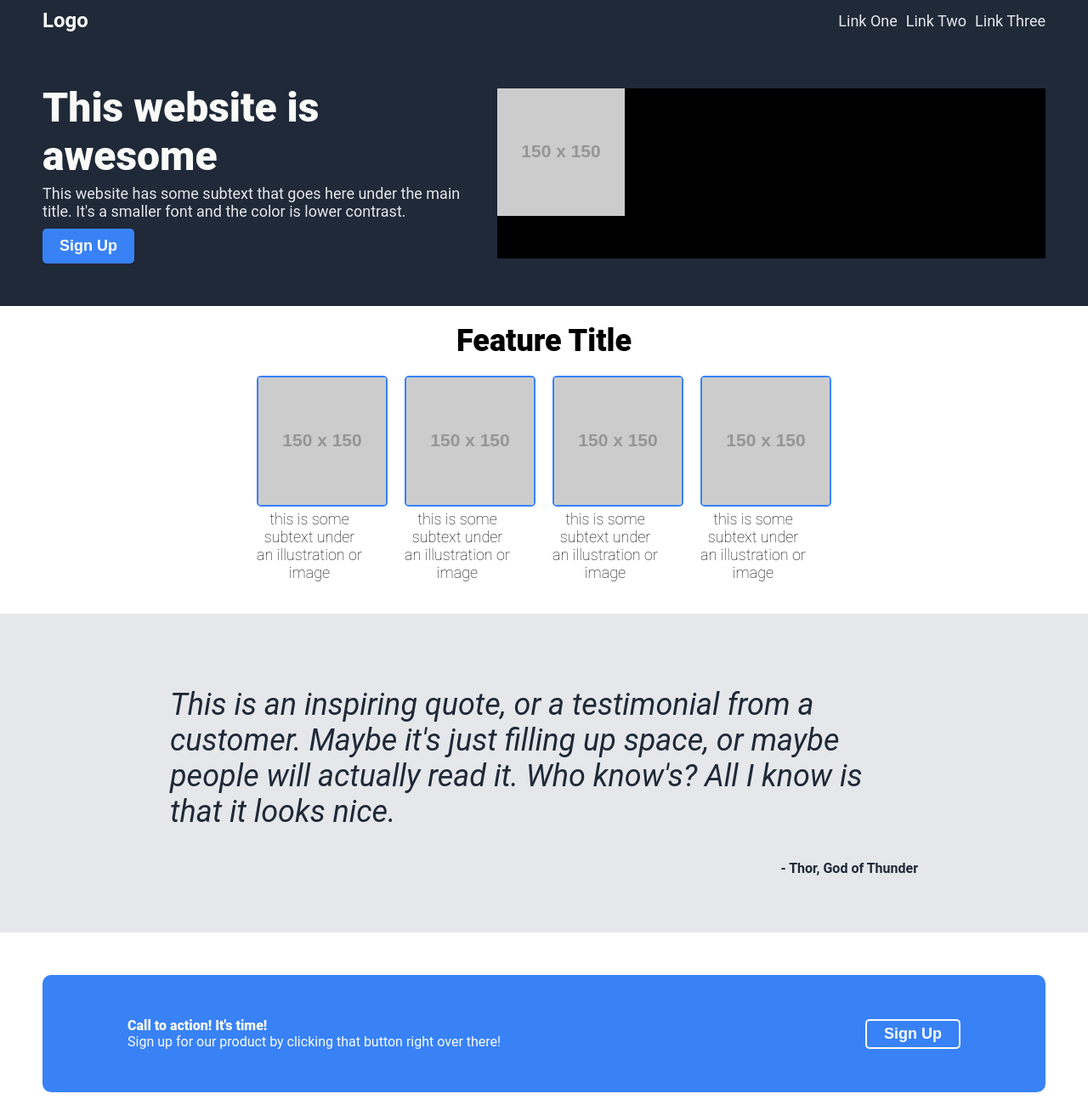
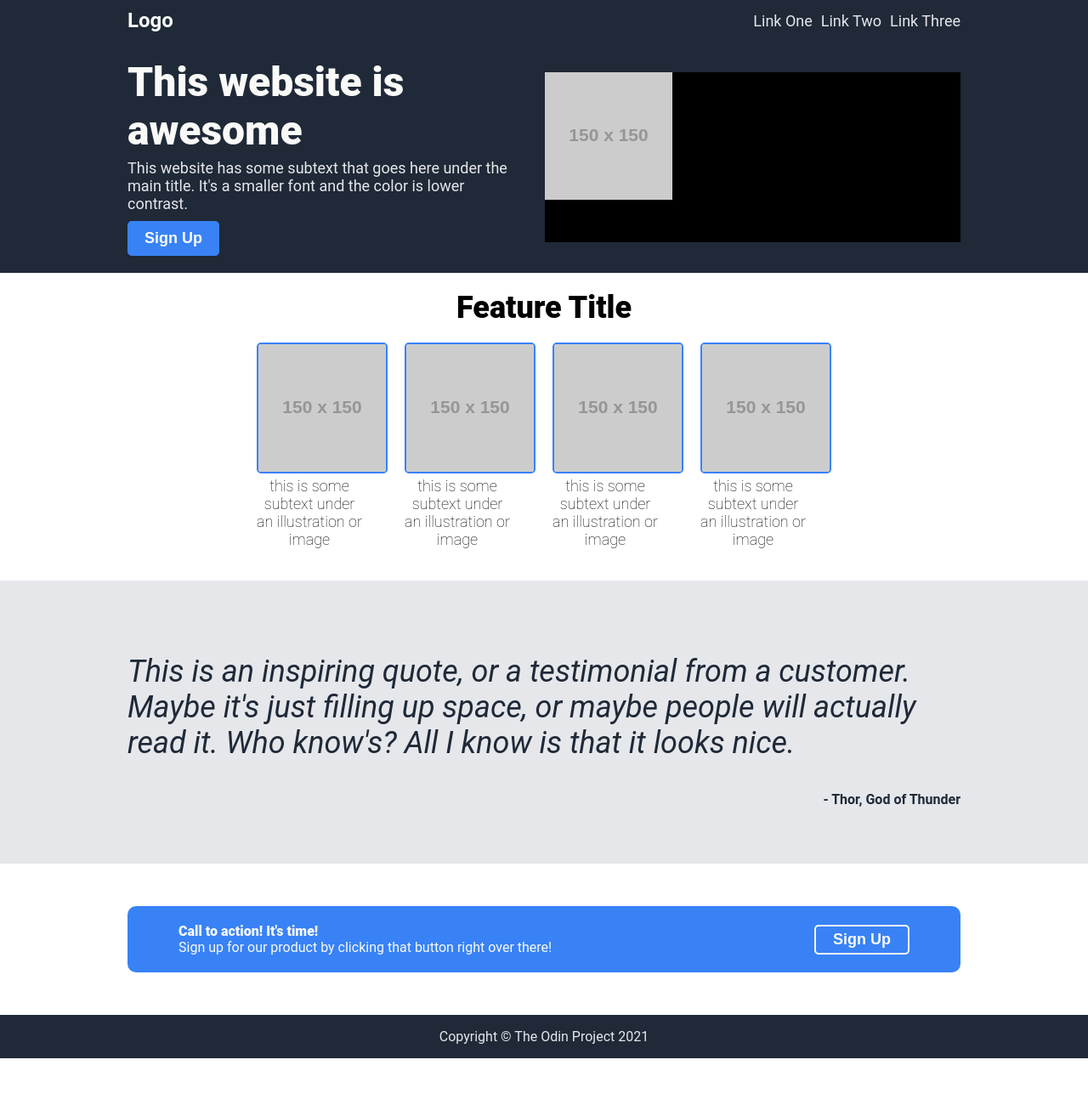
Before and after one commit to quarrybreeze/top-project-landing-page, a plain HTML site: page index.html in a window 1280 px wide. Shown: the top 1300 px of the page at 85% size. After the commit the page ends 1245 px from the top, so only its background shows below. Drawn offline with Linux system fonts and the light colour scheme; placeholder pictures from the web are drawn by us.

Commit message:
updated padding on margins to make it look more like picture.

```diff
--- a/styles.css
+++ b/styles.css
@@ -10,7 +10,7 @@ body {
     background-color: #1F2937;
     align-items: center;
     justify-content: space-between;
-    padding: 10px 50px;
+    padding: 10px 150px;
 }
 
 .headerlinks ul {
@@ -30,7 +30,7 @@ body {
     justify-content: space-between;
     background-color: #1F2937;
     color: #F9FAF8;
-    padding: 50px;
+    padding: 20px 150px;
 }
 
 .herotext h1{
@@ -122,7 +122,7 @@ a {
     justify-content: center;
     background-color: #E5E7EB;
     color: #1F2937;
-    padding: 50px 200px;;
+    padding: 50px 150px;;
 }
 
 .testimonialtext {
@@ -139,7 +139,7 @@ a {
     display: flex;
     flex-direction: column;
     color: #F9FAF8;
-    padding: 50px;
+    padding: 50px 150px;
 }
 
 #ctatitle {
@@ -152,7 +152,7 @@ a {
     justify-content: space-between;
     align-items: center;
     background-color: #3882F6;
-    padding: 50px 100px;
+    padding: 20px 60px;
     border-radius: 10px;
 }
 
```
